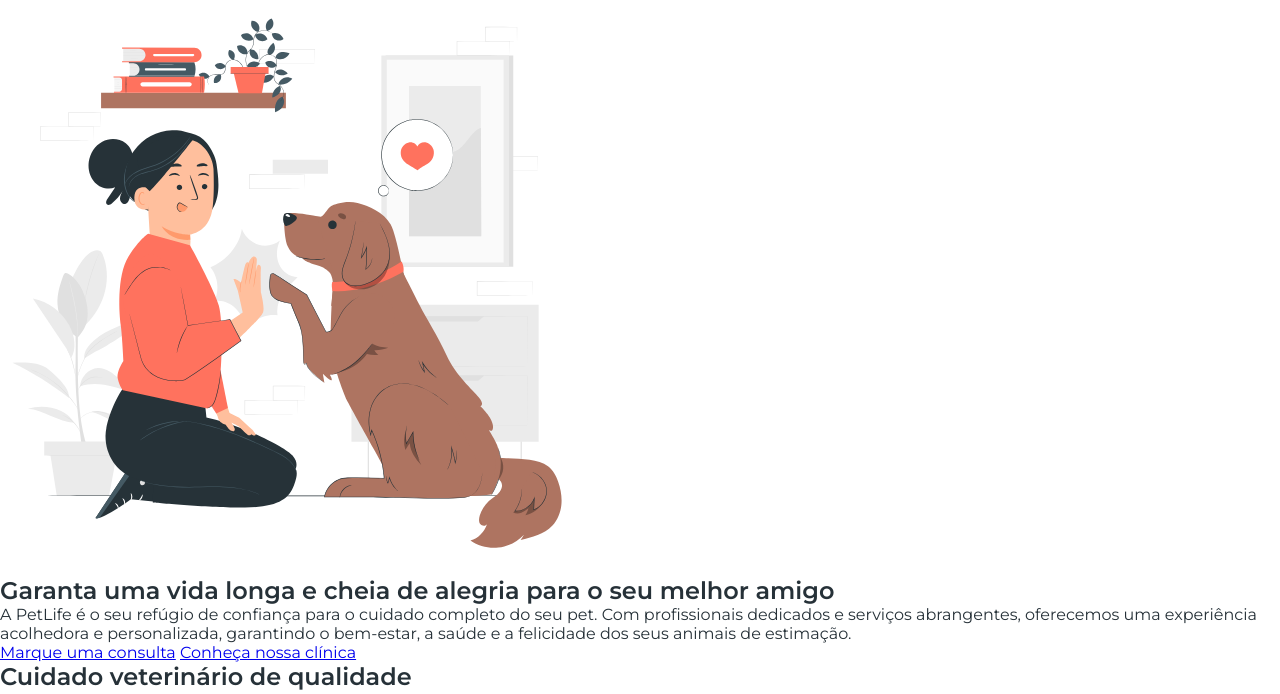
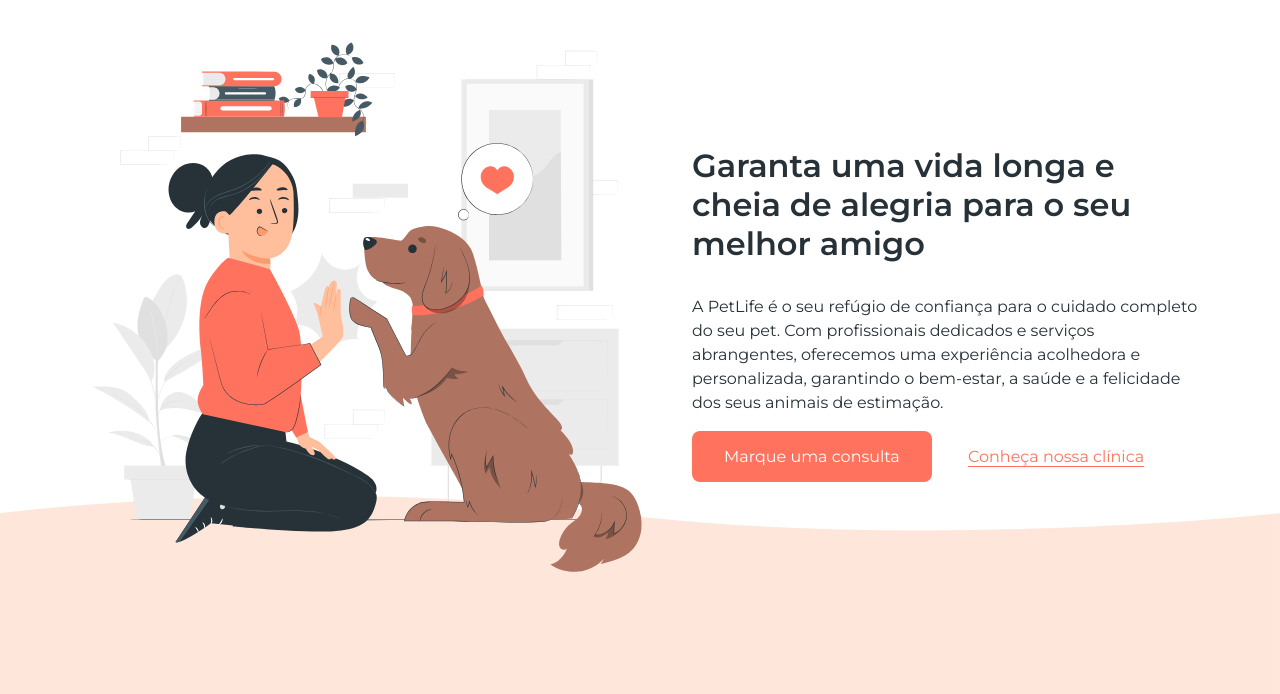
Before and after one commit to ericksbz/PetLife, a plain HTML site: page index.html in a window 1280 px wide. Shown: the part 81-775 px from the top of the page. Drawn offline with Linux system fonts and the light colour scheme.

Commit message:
estilizando a section main

```diff
--- a/index.css
+++ b/index.css
@@ -3,6 +3,10 @@
     font-family: 'Montserrat' ,sans-serif;
     margin: 0;
     padding: 0;
+}
+
+body{
+    color: #263138;
 }
 
 header{
@@ -23,6 +27,44 @@ header nav a{
     text-decoration: none;
 }
 
-body{
-    color: #263138;
+#inicio{
+    display: flex;
+    align-items: center;
+    gap: 32px;
+    padding: 24px 80px 128px 80px;
+    position: relative;
 }
+
+h1, h2{
+    font-weight: 600;
+    font-size: 32px;
+    margin-bottom: 32px;
+}
+
+.paragrafo{
+    line-height: 150%;
+    margin-bottom: 32px;
+}
+
+.botao{
+    background-color: #FF725E;
+    border-radius: 8px;
+    color: #FFFFFF;
+    padding: 16px 32px;
+    text-decoration: none;
+}
+
+.botao-transparente{
+    background-color: transparent;
+    color: #FF725E;
+    padding: 16px 32px;
+    text-underline-offset: 4px;
+}
+
+.absolute{
+    position: absolute;
+    bottom: 0;
+    left: 0;
+    width: 100%;
+    z-index: -10;
+}
--- a/index.html
+++ b/index.html
@@ -29,11 +29,13 @@
 
             <div>
                 <h1>Garanta uma vida longa e cheia de alegria para o seu melhor amigo</h1>
-                <p> A PetLife é o seu refúgio de confiança para o cuidado completo do seu pet. Com profissionais dedicados e
+                <p class="paragrafo"> A PetLife é o seu refúgio de confiança para o cuidado completo do seu pet. Com profissionais dedicados e
                     serviços abrangentes, oferecemos uma experiência acolhedora e personalizada, garantindo o bem-estar, a saúde e a felicidade dos seus animais de estimação.</p>
-                <a href="https://wa.me/5522987654321" target="_blank">Marque uma consulta</a>
-                <a href="#clinica">Conheça nossa clínica</a>
+                <a class="botao" href="https://wa.me/5522987654321" target="_blank">Marque uma consulta</a>
+                <a class="botao-transparente" href="#clinica">Conheça nossa clínica</a>
             </div>
+
+            <img class="absolute" src="img/shape.svg" alt="">
         </section>
 
         <section id="clinica">
@@ -43,7 +45,7 @@
         <section id="farmacia">
             <h2>Venha conferir o nosso petshop e farmácia</h2>
             <img src="img/shop-img.svg" alt="" width="645" height="430" loading="lazy">
-            <p>
+            <p class="paragrafo">
                 Além de ser uma clínica veterinária de confiança, também contamos com um completo petshop e farmácia. Nosso
                 petshop oferece uma ampla seleção de produtos de alta qualidade, desde alimentos balanceados e petiscos
                 deliciosos até brinquedos divertidos e acessórios elegantes para o seu pet. Na nossa farmácia, você encontrará
@@ -61,7 +63,7 @@
                 <div>
                     <h3>Quais serviços são oferecidos</h3>
                     <img src="img/arrow-down.svg" alt="">
-                    <p>
+                    <p class="paragrafo">
                         A clínica da PetLife oferece uma ampla gama de serviços, incluindo consultas de rotina, vacinação,
                         cirurgias,
                         tratamento de doenças, cuidados odontológicos, atendimento de emergência 24 horas, programas de prevenção de
@@ -72,7 +74,7 @@
                 <div>
                     <h3>Quais espécies de animais a clínica veterinária atende?</h3>
                     <img src="img/arrow-down.svg" alt="">
-                    <p>
+                    <p class="paragrafo">
                       A clínica veterinária da PetLife atende animais de estimação de todas as espécies, incluindo cães, gatos,
                       pássaros, roedores e répteis. Nossos profissionais possuem conhecimento e experiência para cuidar de
                       diferentes tipos de animais, oferecendo um atendimento especializado e dedicado a cada um deles.
@@ -81,7 +83,7 @@
                   <div>
                     <h3>A clínica da PetLife possui serviços de emergência?</h3>
                     <img src="img/arrow-down.svg" alt="">
-                    <p>
+                    <p class="paragrafo">
                       Sim, a clínica veterinária da PetLife oferece serviços de emergência 24 horas. Se o seu animal de estimação
                       precisar de atendimento veterinário imediato fora do horário de expediente, nossa equipe está pronta para
                       ajudar, fornecendo cuidados urgentes e tratamento adequado para garantir o bem-estar do seu pet.
@@ -90,7 +92,7 @@
                   <div>
                     <h3>A clínica oferece serviços de banho e tosa?</h3>
                     <img src="img/arrow-down.svg" alt="">
-                    <p>
+                    <p class="paragrafo">
                       Sim, a clínica veterinária da PetLife oferece serviços profissionais de banho e tosa. Nossa equipe de
                       profissionais experientes garante que seu pet receba cuidados adequados, usando produtos de alta qualidade e
                       técnicas seguras. O banho e tosa ajudam a manter a higiene, a saúde da pele e pelagem do seu pet, além de
```
